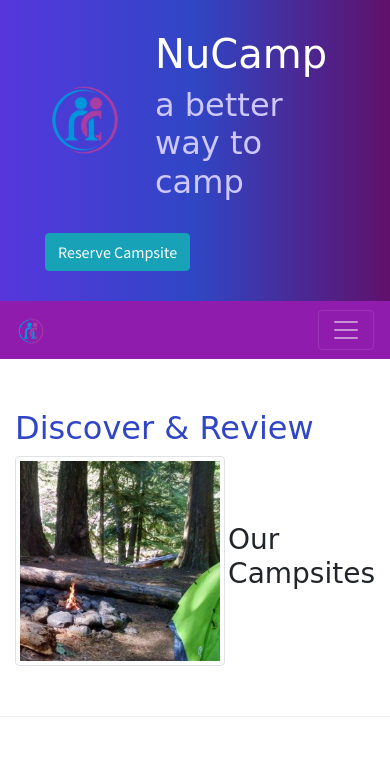
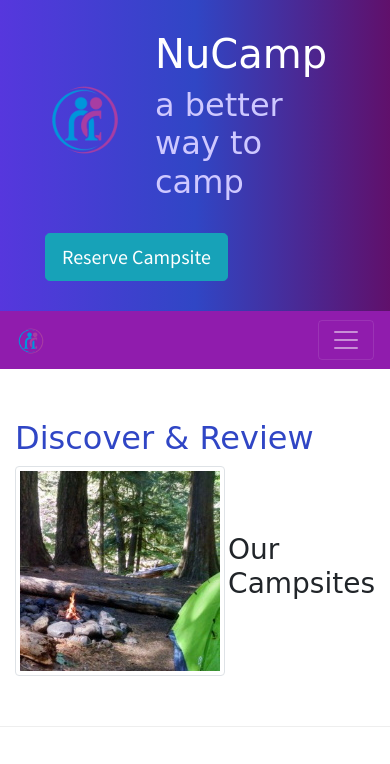
Before and after one commit to jaspertung/nucampsite, a website: page index.html in a window 390 px wide. Shown: the top 764 px of the page. Drawn offline with nearby package versions, Linux system fonts and the light colour scheme; a web font is replaced by a local one.

Commit message:
Added tooltip to reserve button

```diff
--- a/index.html
+++ b/index.html
@@ -33,9 +33,10 @@
                     <h1>NuCamp</h1>
                     <h2>a better way to camp</h2>
                 </div>
-                <div class="col-md-4 col-xl-2 col mt-4">
-                    <a href="#reserveForm" class="btn btn-info">Reserve Campsite</a>
+                <div class="col-md-4 col-xl-2 mt-4">
+                    <a href="#reserveForm" role="button" class="btn btn-lg btn-info" data-toggle="tooltip" data-html="true" title="Or call us at <br /><strong>1-206-555-1234</strong>" data-placement="bottom">Reserve Campsite</a>
                 </div>
+
             </div>
         </div>
     </header>
@@ -189,6 +190,12 @@
     <script src="node_modules/popper.js/dist/umd/popper.min.js"></script>
     <script src="node_modules/bootstrap/dist/js/bootstrap.min.js"></script>
 
+    <!-- jquery for tooltip -->
+    <script>
+        $(function () {
+            $('[data-toggle="tooltip"]').tooltip()
+        })
+    </script>
 </body>
 
 </html>
```
